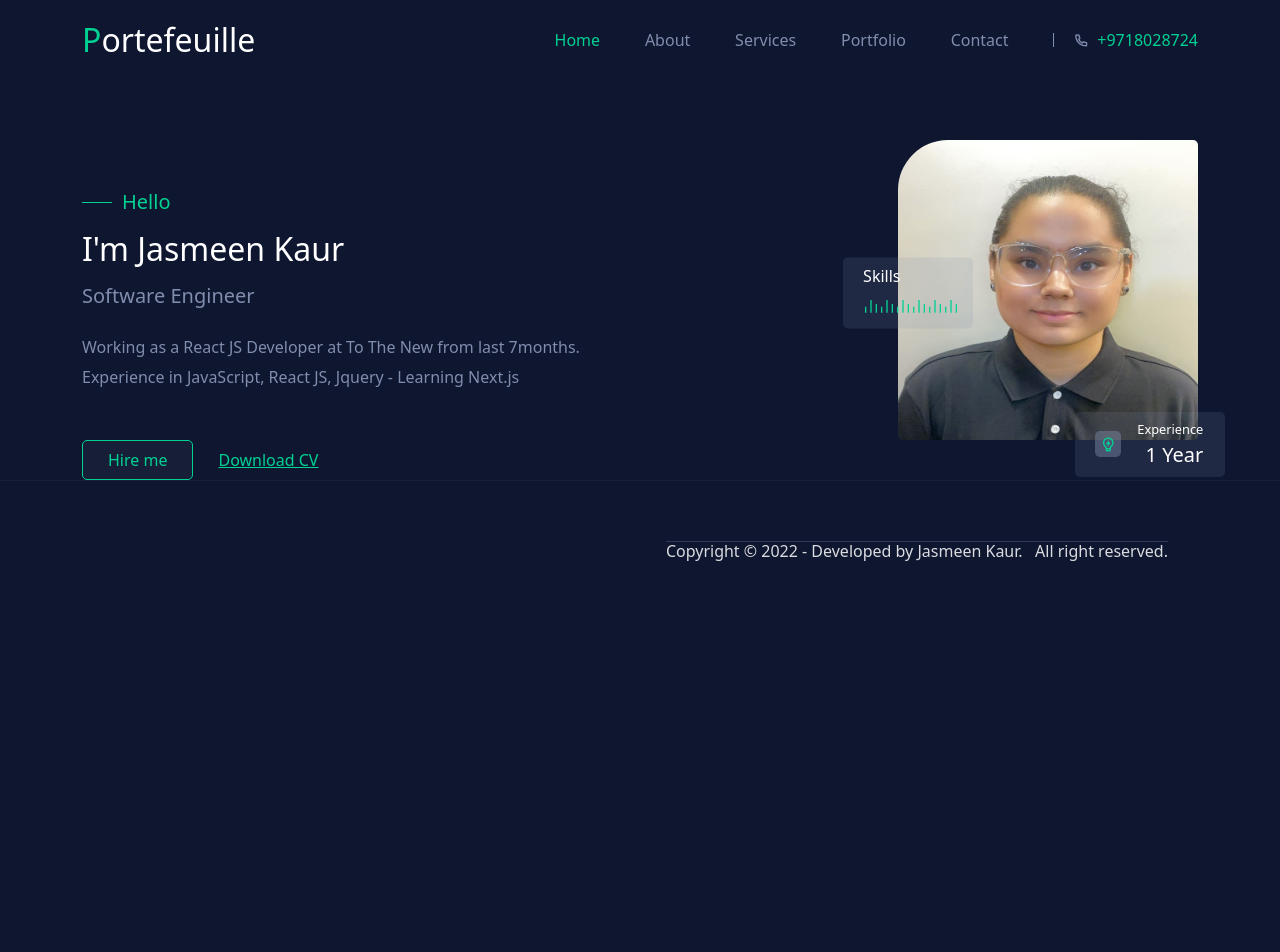
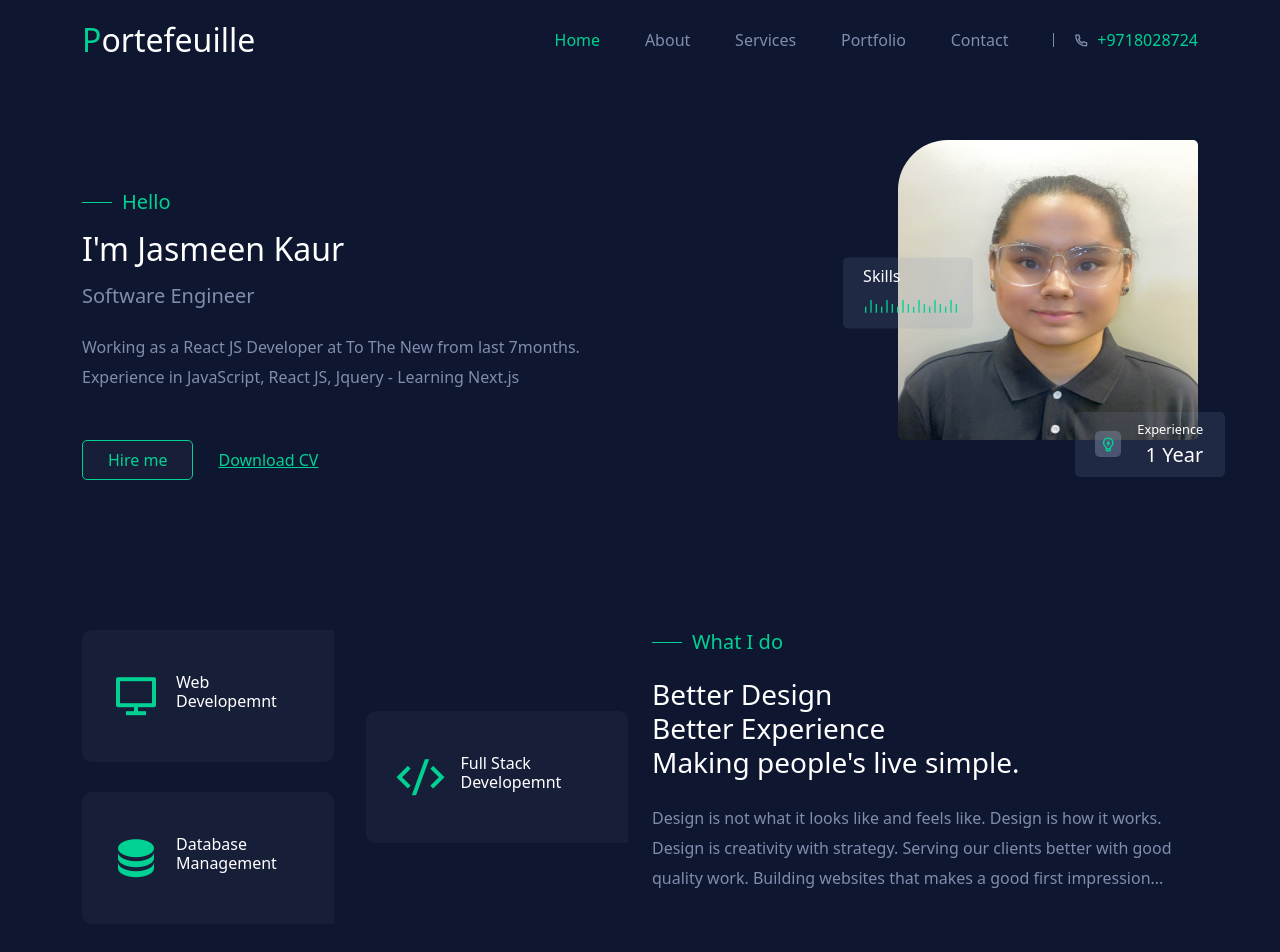
Before and after one commit to jasmeenkaurttn/portefeuille, a Next.js app: page / in a window 1280 px wide. Shown: the top 952 px of the page. Before the commit the page ends 800 px from the top, so only its background shows below. Built offline with nearby package versions, Linux system fonts and the light colour scheme.

Commit message:
Services section showing interests

```diff
--- /dev/null
+++ b/components/UI/Services.jsx
@@ -0,0 +1,34 @@
+import React from 'react'
+import { Container, Row, Col } from 'reactstrap'
+import SectionSubtitle from './SectionSubtitle'
+import classes from '../../styles/services.module.css'
+import ServicesItem from './ServicesItem'
+
+const Services = () => {
+  return <section id="services">
+    <Container>
+      <Row>
+        <Col lg='6' md='6'>
+          <div className={`${classes.services_container}`}>
+            <div>
+              <ServicesItem title='Web Developemnt' icon='ri-computer-line' />
+              <ServicesItem title='Database Management' icon='ri-database-2-fill' />
+            </div>
+            <ServicesItem title='Full Stack Developemnt' icon='ri-code-s-slash-line' />
+          </div>
+        </Col>
+        <Col lg='6' md='6'>
+          <SectionSubtitle subtitle='What I do'/>
+          <h3 className='mb-0 mt-4'>Better Design</h3>
+          <h3 className='mb-0'>Better Experience</h3>
+          <h3 className='mb-4'>Making people's live simple.</h3>
+          <p className='mt-2'>
+            Design is not what it looks like and feels like. Design is how it works. Design is creativity with strategy. Serving our clients better with good quality work. Building websites that makes a good first impression...
+          </p>
+        </Col>
+      </Row>
+    </Container>
+  </section>
+}
+
+export default Services
--- /dev/null
+++ b/components/UI/ServicesItem.jsx
@@ -0,0 +1,16 @@
+import React from 'react'
+import classes from '../../styles/services-item.module.css'
+
+const ServicesItem = ({ title, icon }) => {
+  return (
+    <div className={`${classes.services_item}`}>
+      <span>
+        <i className={icon}></i>
+      </span>
+
+      <h5>{title}</h5>
+    </div>
+  )
+}
+
+export default ServicesItem
--- a/pages/index.js
+++ b/pages/index.js
@@ -1,10 +1,12 @@
 import { Fragment } from 'react'
 import Hero from '../components/UI/Hero'
+import Services from '../components/UI/Services'
 
 export default function Home() {
   return (
     <Fragment>
       <Hero />
+      <Services />
     </Fragment>
   )
 }
--- /dev/null
+++ b/styles/services-item.module.css
@@ -0,0 +1,45 @@
+.services_item {
+  background: #171f38;
+  padding: 30px;
+  margin-bottom: 30px;
+  display: flex;
+  align-items: center;
+  column-gap: 1rem;
+  transition: .3s;
+}
+.services_item:hover {
+  background: #01d293;
+  cursor: pointer;
+  transform: translateY(-20px);
+}
+
+.services_item:hover i {
+  color: #171f38;
+}
+
+.services_item:hover h5 {
+  color: #171f38;
+}
+
+.services_item span,
+.services_item h5,
+.services_item span i {
+  background: transparent !important;
+}
+
+.services_item span i {
+  font-size: 3rem;
+  color: #01d293;
+}
+
+.services_item h5 {
+  font-size: 1rem;
+}
+
+.services_item:first-child {
+  border-radius: 10px 0px 10px 10px;
+}
+
+.services_item:last-child {
+  border-radius: 10px 10px 0px 10px;
+}
--- /dev/null
+++ b/styles/services.module.css
@@ -0,0 +1,5 @@
+.services_container {
+  display: flex;
+  align-items: center;
+  column-gap: 2rem;
+}
```
